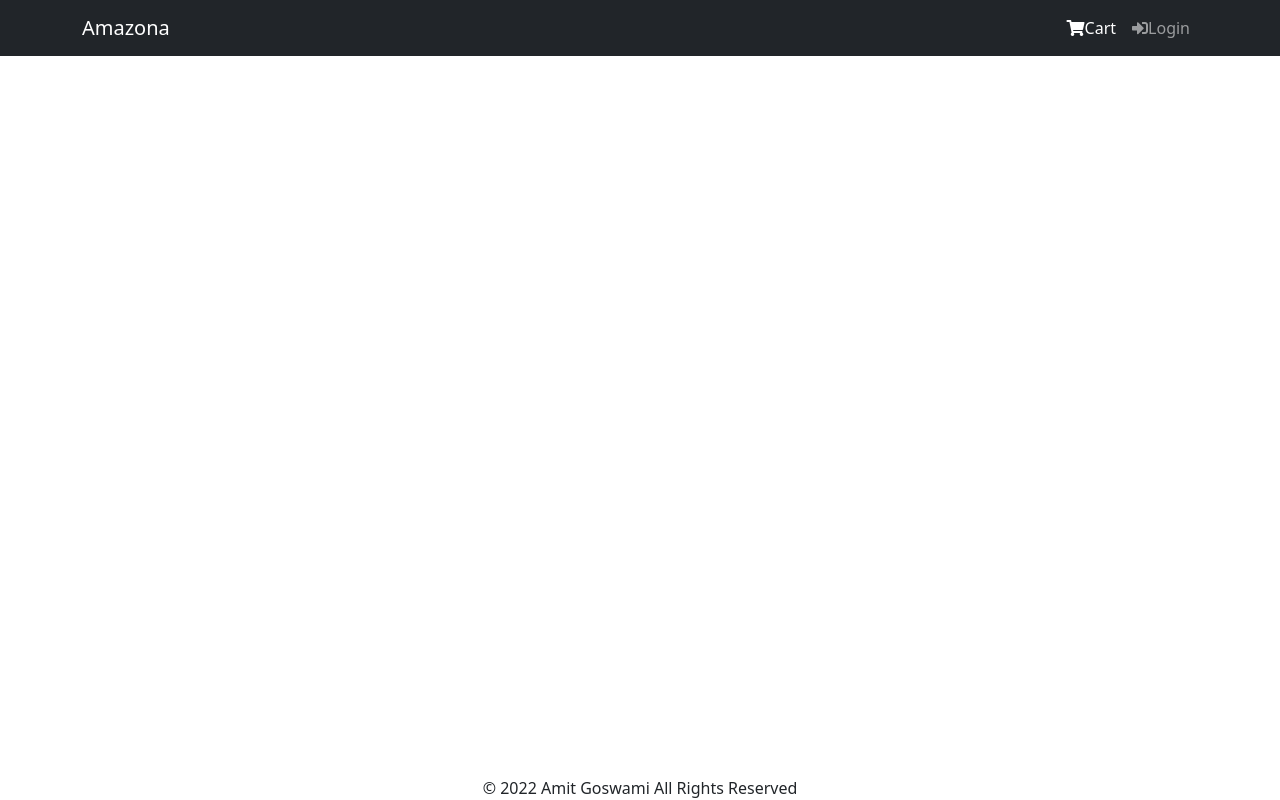
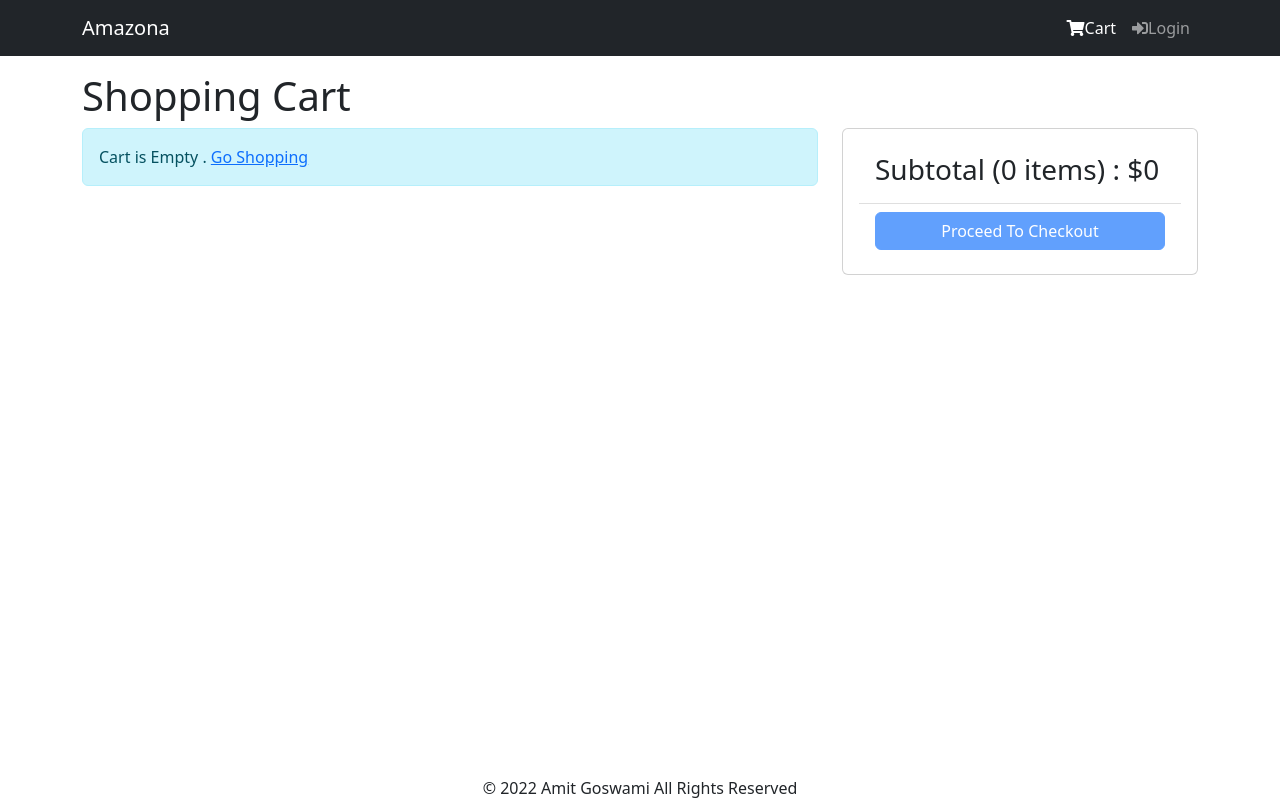
Before and after one commit to 1234amit/amazona_ecommerce_project, a React (Create React App) app in the folder frontend/: page /cart in a window 1280 px wide. Built offline with nearby package versions, Linux system fonts and the light colour scheme.

Commit message:
create-cart-screen

```diff
--- a/frontend/src/App.js
+++ b/frontend/src/App.js
@@ -4,6 +4,7 @@
 import Nav from "react-bootstrap/Nav";
 import Navbar from "react-bootstrap/Navbar";
 import { BrowserRouter, NavLink, Route, Routes } from "react-router-dom";
+import CartScreen from "./Screens/CartScreen";
 import HomeScreen from "./Screens/HomeScreen";
 import ProductScreen from "./Screens/ProductScreen";
 import { Store } from "./Store";
@@ -49,6 +50,7 @@
             <Routes>
               <Route path='/' element={<HomeScreen />} />
               <Route path='/product/:slug' element={<ProductScreen />} />
+              <Route path='/cart' element={<CartScreen />} />
             </Routes>
           </Container>
         </main>
--- /dev/null
+++ b/frontend/src/Screens/CartScreen.js
@@ -0,0 +1,90 @@
+import React, { useContext } from "react";
+import { Button, Card, Col, ListGroup, Row } from "react-bootstrap";
+import { Link } from "react-router-dom";
+import MessageBox from "../Components/MessageBox";
+import { Store } from "../Store";
+
+const CartScreen = () => {
+  const { state, dispatch: ctxDispatch } = useContext(Store);
+  const {
+    cart: { cartItems },
+  } = state;
+
+  return (
+    <div>
+      <h1>Shopping Cart</h1>
+      <Row>
+        <Col md={8}>
+          {cartItems.length === 0 ? (
+            <MessageBox>
+              Cart is Empty . <Link to='/'>Go Shopping</Link>
+            </MessageBox>
+          ) : (
+            <ListGroup>
+              {cartItems.map((item) => (
+                <ListGroup.Item key={item._id}>
+                  <Row className='align-items-center'>
+                    <Col md={4}>
+                      <img
+                        src={item.image}
+                        alt={item.name}
+                        className='image-fluid rounded image-thumbnail'
+                      />
+                      <Link to={`/product/${item.slug}`}>{item.name}</Link>
+                    </Col>
+                    <Col md={3}>
+                      <Button variant='light' disabled={item.quantity === 1}>
+                        <i className='fas fa-minus-circle'></i>
+                      </Button>{" "}
+                      <span>{item.quantity}</span>{" "}
+                      <Button
+                        variant='light'
+                        disabled={item.quantity === item.countInStock}
+                      >
+                        <i className='fas fa-plus-circle'></i>
+                      </Button>
+                    </Col>
+                    <Col md={3}>${item.price}</Col>
+                    <Col md={2}>
+                      <Button variant='light'>
+                        <i className='fas fa-trash'></i>
+                      </Button>
+                    </Col>
+                  </Row>
+                </ListGroup.Item>
+              ))}
+            </ListGroup>
+          )}
+        </Col>
+        <Col md={4}>
+          <Card>
+            <Card.Body>
+              <ListGroup variant='flush'>
+                <ListGroup.Item>
+                  <h3>
+                    Subtotal ({cartItems.reduce((a, c) => a + c.quantity, 0)}{" "}
+                    items) : $
+                    {cartItems.reduce((a, c) => a + c.price * c.quantity, 0)}
+                  </h3>
+                </ListGroup.Item>
+                <ListGroup.Item>
+                  <div className='d-grid'>
+                    <Button
+                      type='button'
+                      variant='primary'
+                      disabled={cartItems.length === 0}
+                    >
+                      Proceed To Checkout
+                    </Button>
+                  </div>
+                </ListGroup.Item>
+              </ListGroup>
+            </Card.Body>
+          </Card>
+        </Col>
+      </Row>
+    </div>
+  );
+};
+
+export default CartScreen;
--- a/frontend/src/Screens/ProductScreen.js
+++ b/frontend/src/Screens/ProductScreen.js
@@ -1,5 +1,5 @@
 import React, { useContext, useEffect, useReducer } from "react";
-import { useParams } from "react-router-dom";
+import { useNavigate, useParams } from "react-router-dom";
 import axios from "axios";
 import Row from "react-bootstrap/esm/Row";
 import Col from "react-bootstrap/esm/Col";
@@ -29,6 +29,7 @@
 };
 
 const ProductScreen = () => {
+  const navigate = useNavigate();
   const params = useParams();
   const { slug } = params;
 
@@ -67,6 +68,8 @@
       type: "CART_ADD_ITEM",
       payload: { ...product, quantity },
     });
+
+    navigate("/cart");
   };
 
   return loading ? (
--- a/frontend/src/index.css
+++ b/frontend/src/index.css
@@ -57,3 +57,8 @@
 .image-large {
   max-width: 100%;
 }
+
+/* cart screen page style */
+.image-thumbnail {
+  height: 80px;
+}
```
